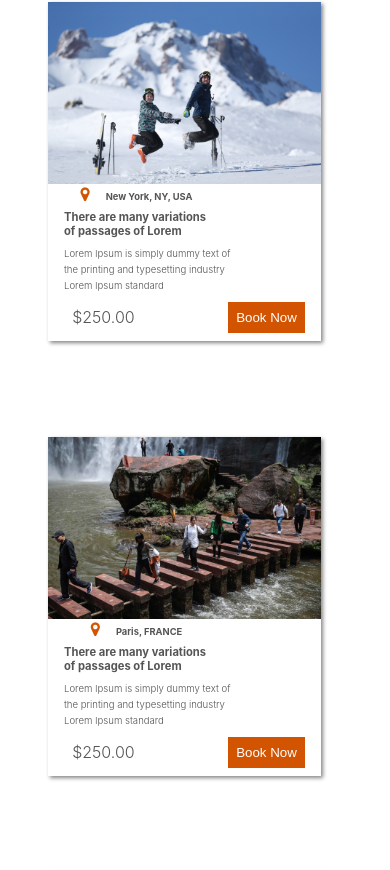
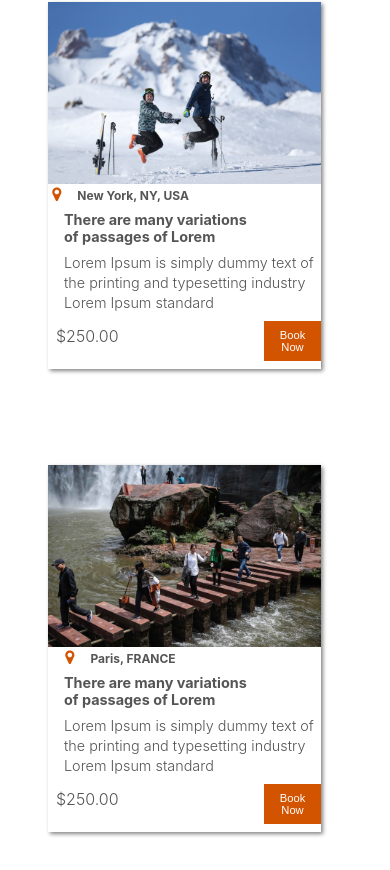
Before and after one commit to mchomvus4/travellers, a React (Create React App) app: page / in a window 390 px wide. Shown: the part 2659-3529 px from the top of the page. Built offline with nearby package versions, Linux system fonts and the light colour scheme.

Commit message:
file updated

```diff
--- a/src/Components/Activities/Activity.css
+++ b/src/Components/Activities/Activity.css
@@ -41,7 +41,7 @@ button{
     border: none;
     padding: 1rem;
     color: #fff;
-    margin-left: 20.5rem;
+    margin-left: 24rem;
     margin-bottom: 1rem;
 
 }
@@ -77,7 +77,7 @@ button:hover{
 }
 
 /* Media queries */
-@media only screen and (min-width:2000px){
+@media only screen and (max-width:2000px){
     .location{
       margin-right: 8rem;
     }
@@ -87,24 +87,39 @@ button:hover{
     }
 }
 
+
 @media only screen and (max-width:768px){
+    .location{margin-right: 4rem;}
+    .para2{text-align: left;}
+    button{
+            margin-left: 11rem;
+    }
 
 }
-@media only screen and (max-width:730px){
 
-
-
-}
-@media only screen and (max-width:500px){
-
-
-}
     @media only screen and (max-width:425px){
-
+        .location{
+            margin-right: 16rem;
+            font-size: 1.5rem;
+        }
+        .para1{font-size: 1.8rem;}
+        .para2{
+            font-size: 1.8rem;
+            line-height: 2.5rem;
+        }
+        button{margin-left: 27rem;}
 
 
     }
 
     @media only screen and (max-width:375px){
-
+        .location{margin-right: 12rem;}
+       button{margin-left: 22rem;}
     }
+/*
+     @media only screen and (min-width:320px){
+         .location{margin-right: 8rem;}
+            button{
+                    margin-left: 15rem;
+            }
+     } */
--- a/src/Components/Activities/Activity.jsx
+++ b/src/Components/Activities/Activity.jsx
@@ -10,7 +10,7 @@ function Activity() {
             <p className="t-activities">trending activties</p>
 
             <div className="row nafasi">
-                <div className="col span-1-of-3">
+                <div className="col span-1-of-3 card-main">
                     <div className="card">
                         <div className="image">
                             <img src={image1} alt="hakuna picha"/>
@@ -26,7 +26,7 @@ function Activity() {
                    </div>
                 </div>
 
-               <div className="col span-1-of-3">
+               <div className="col span-1-of-3 card-main">
                     <div className="card">
                         <div className="image">
                             <img src={image2} alt="hakuna picha"/>
@@ -42,7 +42,7 @@ function Activity() {
                    </div>
                 </div>
 
-                <div className="col span-1-of-3">
+                <div className="col span-1-of-3 card-main">
                     <div className="card">
                         <div className="image">
                             <img src={image3} alt="hakuna picha"/>
```
